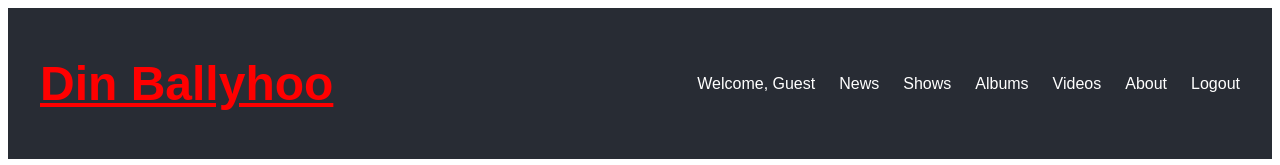
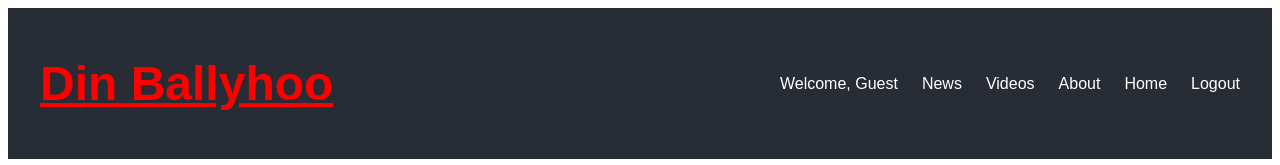
Before and after one commit to jahend412/din-ballyhoo, a Next.js app in the folder din-ballyhoo-app/client/: page /shows in a window 1280 px wide. Shown: the top 165 px of the page. Built offline with nearby package versions, Linux system fonts and the light colour scheme; no server answers.

Commit message:
Update- Remove links
-Removed shows and albums from the Header.
-  Added the welcome page to the header

```diff
--- a/din-ballyhoo-app/client/components/Header.jsx
+++ b/din-ballyhoo-app/client/components/Header.jsx
@@ -26,12 +26,6 @@ export default function Header() {
         <Link href="/news" className={styles.navLink}>
           News
         </Link>
-        <Link href="/shows" className={styles.navLink}>
-          Shows
-        </Link>
-        <Link href="/albums" className={styles.navLink}>
-          Albums
-        </Link>
         <Link
           href="https://www.youtube.com/@dinballyhoo6740"
           className={styles.navLink}
@@ -41,6 +35,9 @@ export default function Header() {
         <Link href="/about" className={styles.navLink}>
           About
         </Link>
+        <Link href={`/welcome/${id}`} className={styles.navLink}>
+          Home
+        </Link>
         <Link href="/login" onClick={handleLogout} className={styles.navLink}>
           Logout
         </Link>
```
